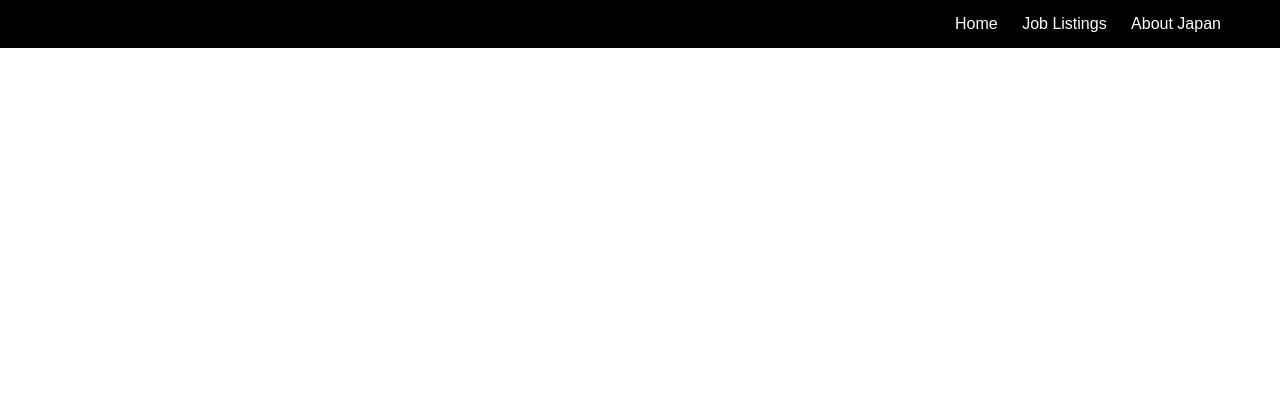
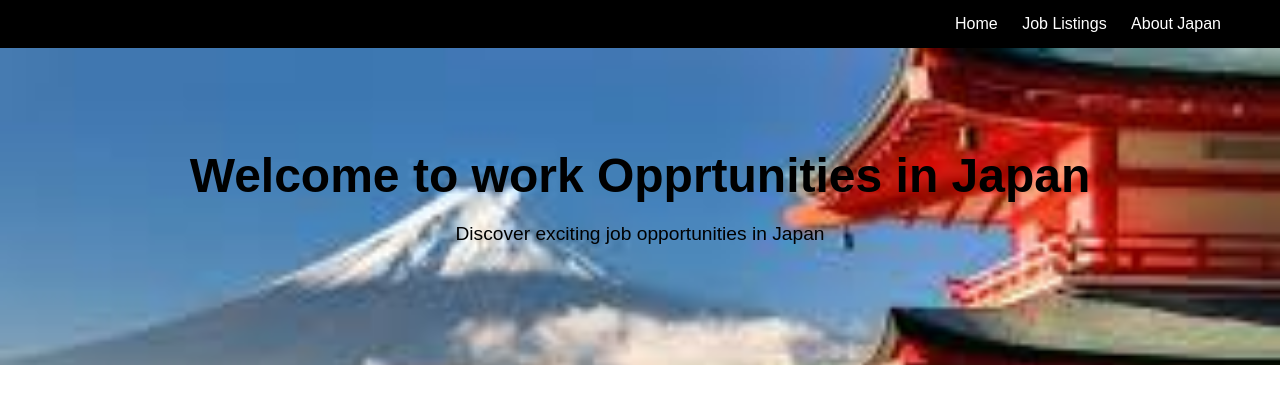
Before and after one commit to Kirubakarank007/Job-Opportunities-Web, a plain HTML site: page index.html in a window 1280 px wide. Drawn offline with Linux system fonts and the light colour scheme.

Commit message:
home section added

```diff
--- a/index.html
+++ b/index.html
@@ -18,7 +18,12 @@
       </header>
 
     <main>
-
+        <section id="home" class="hero">
+            <div class="hero-content">
+                <h1>Welcome to work Opprtunities in Japan</h1>
+                <p>Discover exciting job opportunities in Japan</p>
+            </div>
+        </section>
     </main>
 </body>
 </html>
--- a/styles.css
+++ b/styles.css
@@ -37,3 +37,27 @@
     color: #fff;
     text-decoration: none;
   }
+
+
+  .hero {
+    background-image: url("assets/japan.jpeg");
+    background-size:cover;
+    color: black;
+    text-align: center;
+    padding: 100px 0;
+  }
+
+  .hero-content {
+    margin: 0 auto;
+  }
+
+  .hero-content h1 {
+    font-size: 3em;
+    margin-bottom: 20px;
+  }
+
+
+  .hero-content p {
+    font-size: 1.2em;
+    margin-bottom: 20px;
+  }
```
Also changed, not shown: assets/japan.jpeg (added).
